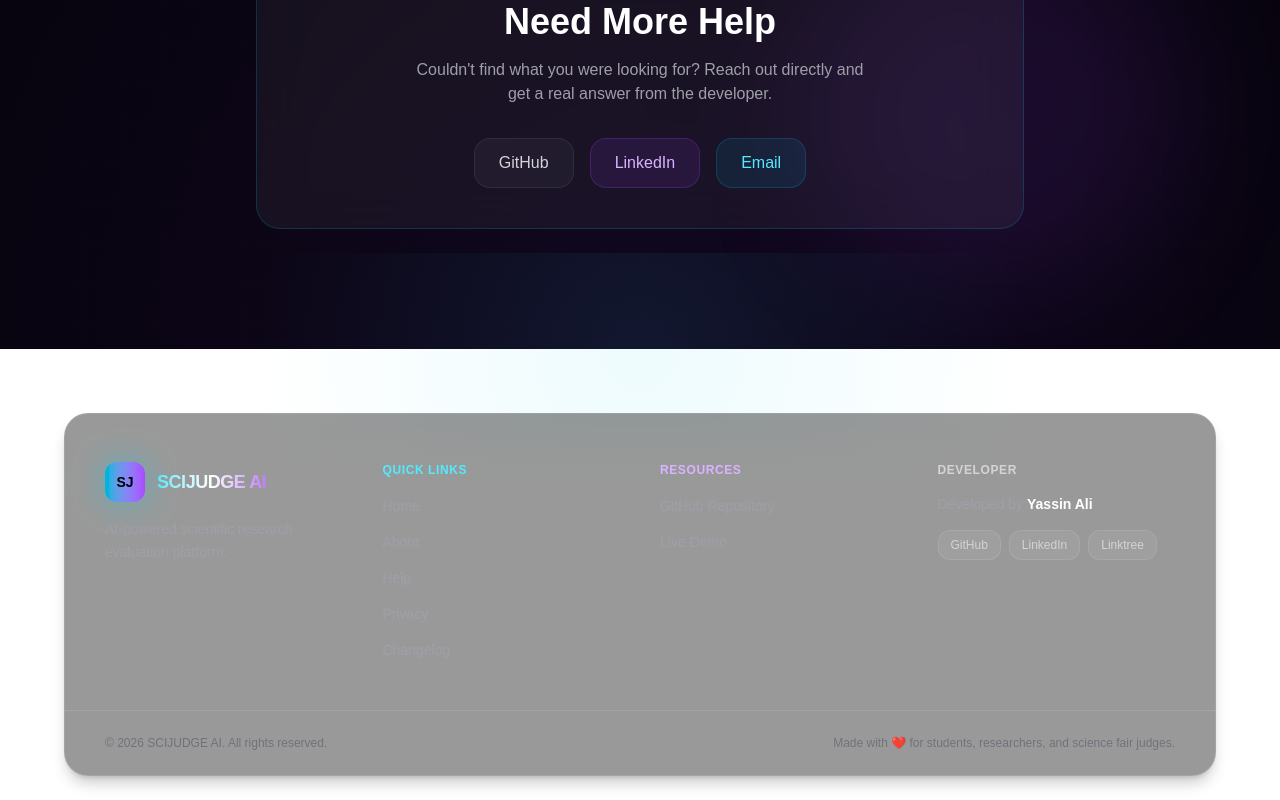
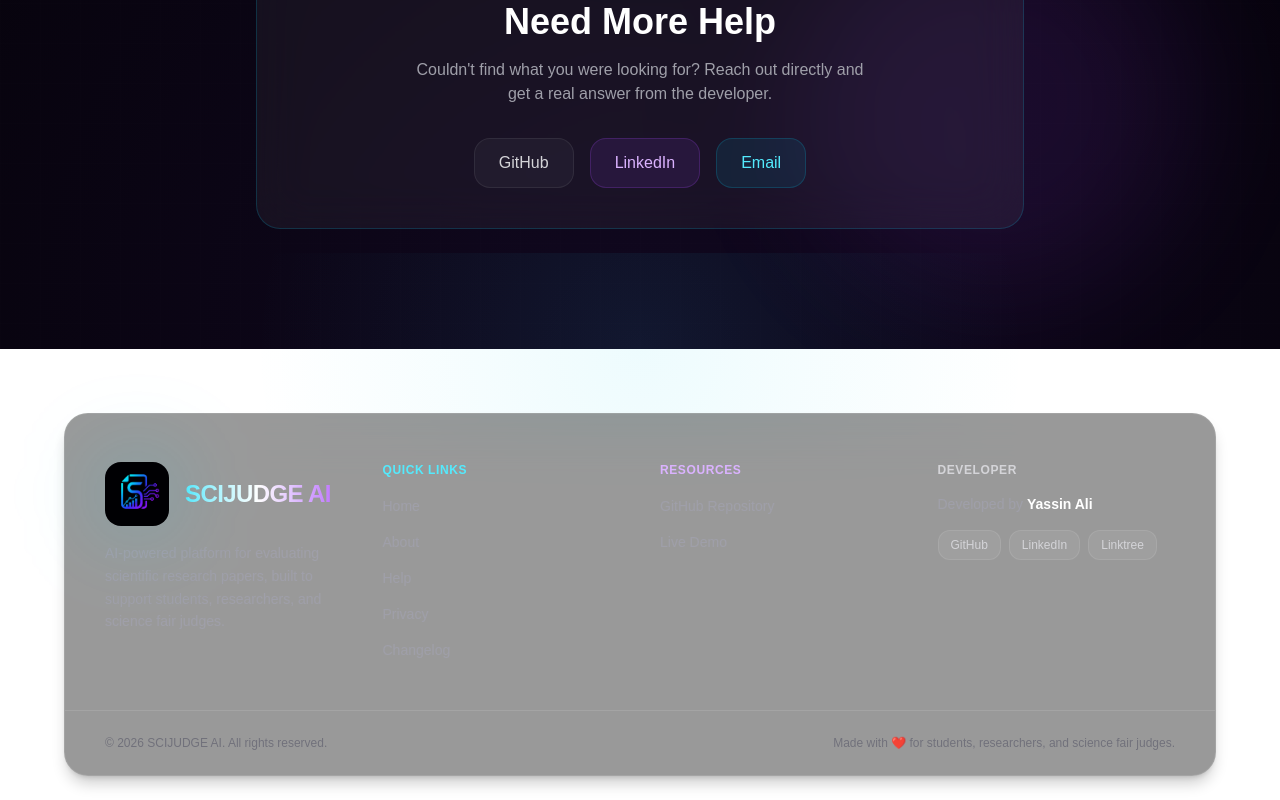
Before and after one commit to YassinAliElDeeb/SCIJUDGE-AI, a Next.js app in the folder frontend/: page /help in a window 1280 px wide. Shown: the part 2953-3753 px from the top of the page. Built offline with nearby package versions, Linux system fonts and the light colour scheme.

Commit message:
Improve footer branding with project logo

```diff
--- a/frontend/app/components/Footer.tsx
+++ b/frontend/app/components/Footer.tsx
@@ -1,6 +1,7 @@
 "use client";
 
 import Link from "next/link";
+import Image from "next/image";
 import { motion } from "framer-motion";
 
 // Update these if the repo or a hosted demo URL ever change
@@ -92,27 +93,35 @@ export default function Footer() {
           {/* Brand */}
           <div className="col-span-2 md:col-span-1">
 
-            <Link href="/" className="inline-flex items-center gap-3 mb-4">
+            <Link href="/" className="inline-flex items-center gap-4 mb-4">
 
               <motion.div
-                whileHover={{ rotate: -6, scale: 1.06 }}
+                whileHover={{ rotate: -4, scale: 1.05 }}
                 transition={{ type: "spring", stiffness: 300, damping: 20 }}
-                className="relative w-10 h-10 shrink-0"
+                className="relative w-16 h-16 shrink-0"
               >
-                <div className="absolute inset-0 rounded-xl bg-cyan-400/40 blur-lg" />
-                <div className="relative w-10 h-10 rounded-xl bg-gradient-to-r from-cyan-500 to-purple-500 flex items-center justify-center text-sm font-black text-black">
-                  SJ
-                </div>
+                <div className="absolute inset-0 rounded-2xl bg-cyan-400/20 blur-2xl scale-110" />
+                <Image
+                  src="/logo.png"
+                  alt="SCIJUDGE AI Logo"
+                  width={64}
+                  height={64}
+                  priority
+                  quality={100}
+                  className="relative z-10 rounded-2xl object-contain"
+                />
               </motion.div>
 
-              <span className="text-lg font-black tracking-tight bg-gradient-to-r from-cyan-300 via-white to-purple-400 bg-clip-text text-transparent">
+              <span className="text-2xl font-black tracking-tight bg-gradient-to-r from-cyan-300 via-white to-purple-400 bg-clip-text text-transparent">
                 SCIJUDGE AI
               </span>
 
             </Link>
 
-            <p className="text-sm text-zinc-400 leading-relaxed max-w-xs">
-              AI-powered scientific research evaluation platform.
+            <p className="text-sm text-zinc-400 leading-relaxed max-w-[260px]">
+              AI-powered platform for evaluating scientific research papers,
+              built to support students, researchers, and science fair
+              judges.
             </p>
 
           </div>
```
